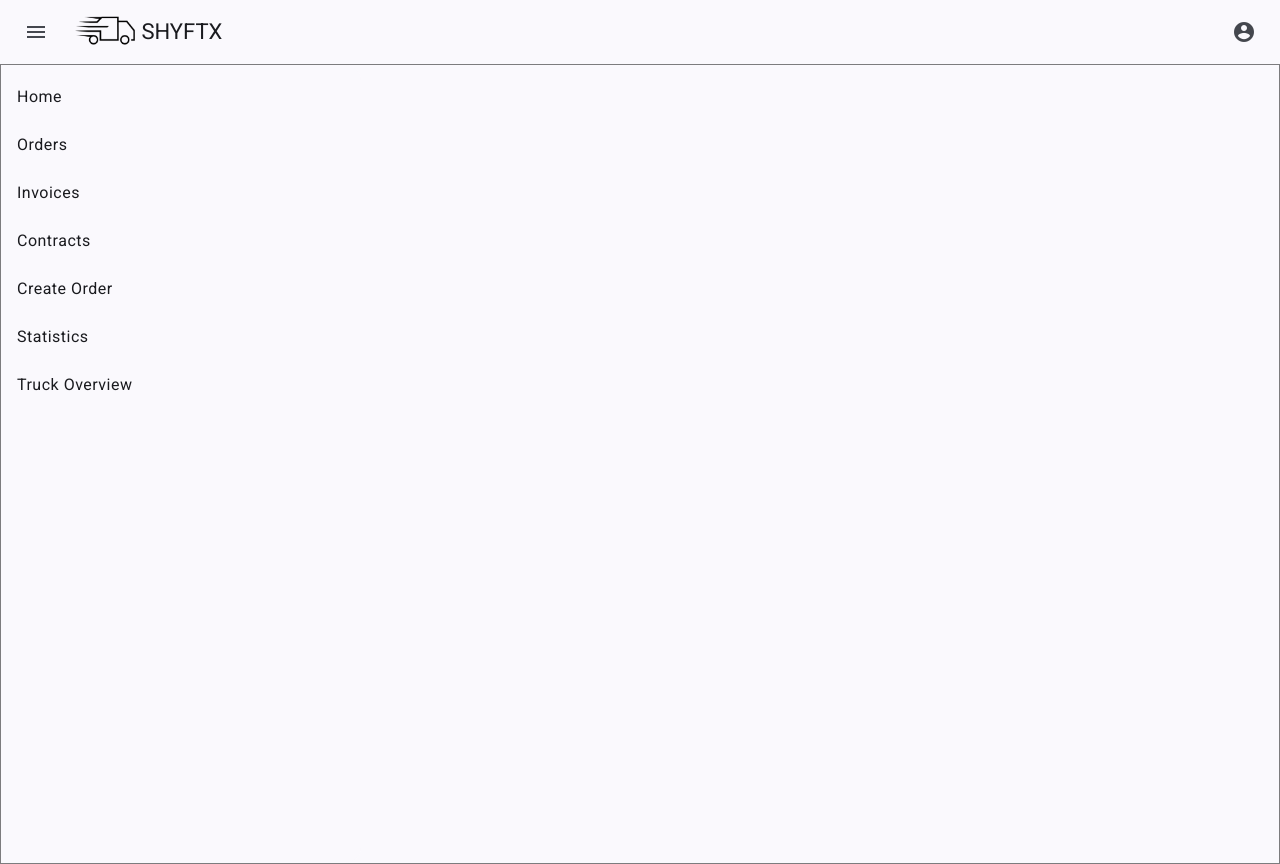
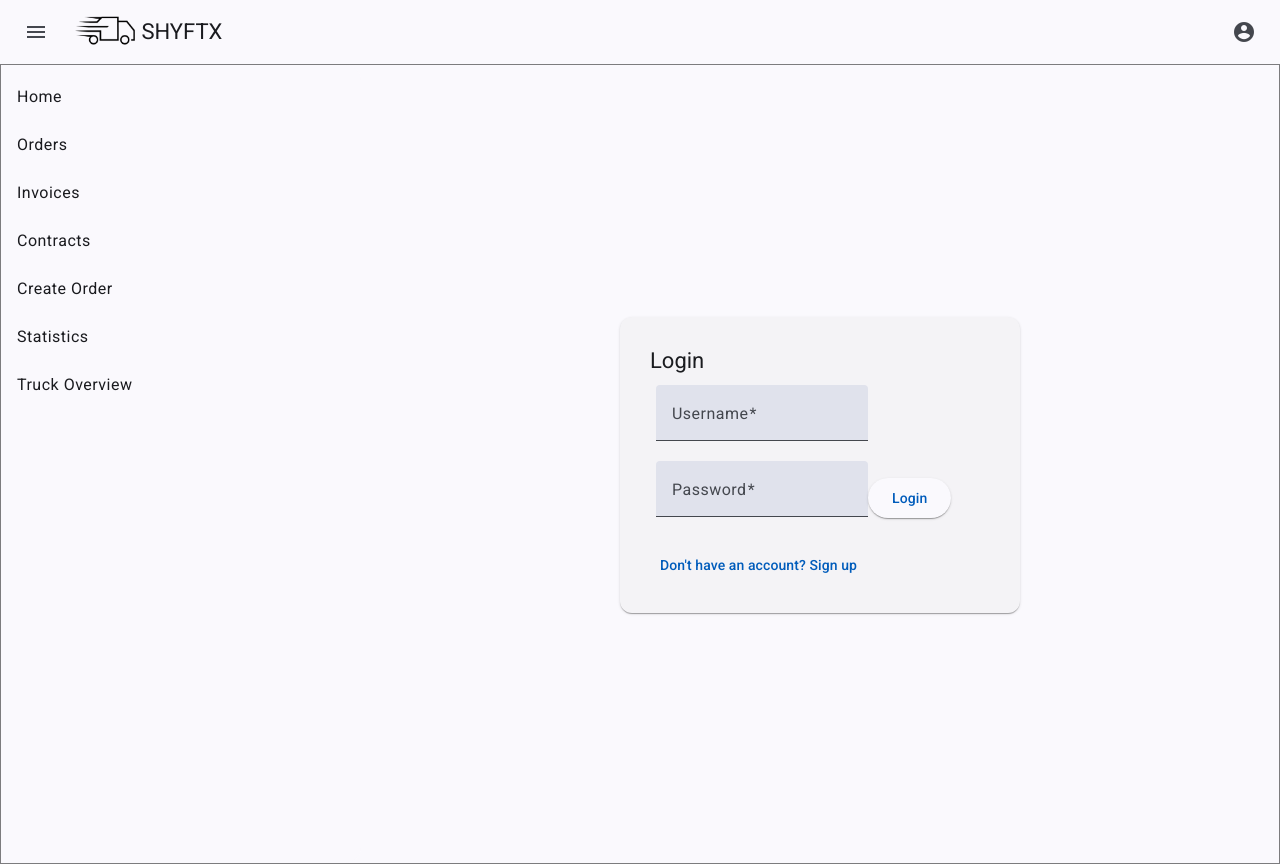
Before and after one commit to krutarth4/SHYFTX, an Angular app in the folder frontend/: page /login in a window 1280 px wide. Before the commit this address led to /. Built offline with nearby package versions, Linux system fonts and the light colour scheme.

Commit message:
#40 login component added

```diff
--- a/frontend/src/app/app.routes.ts
+++ b/frontend/src/app/app.routes.ts
@@ -31,6 +31,10 @@ export const routes: Routes = [
   {
     path:'farmer/trucks?options',
     loadComponent: () => import('./components/truck-options/truck-options.component').then(m => m.TruckOptionsComponent),
+  },
+  {
+    path:'login',
+    loadComponent: () => import('./components/login/login.component').then(m => m.LoginComponent),
   }
 
 ];
--- a/frontend/src/app/components/home/home.component.css
+++ b/frontend/src/app/components/home/home.component.css
@@ -339,3 +339,17 @@ body {
 .contact-form button:hover {
   background-color: #c0392b;
 }
+.image-container {
+  width: 100%;  /* or any specific width, like 50% or 300px */
+  height: auto;
+}
+.responsive-image{
+  width: 100%;
+  height: auto;
+
+}
+/*.image-home{*/
+/*  width: 600px;*/
+/*  height: 100%;*/
+/*  transform: scale(1.5);*/
+/*}*/
--- a/frontend/src/app/components/home/home.component.html
+++ b/frontend/src/app/components/home/home.component.html
@@ -101,3 +101,9 @@
     <button type="submit">Submit</button>
   </form>
 </div>
+
+<div class="image-container">
+  <div class="personal-image">
+    <img src="assets/home.jpeg" class="responsive-image">
+  </div>
+</div>
--- /dev/null
+++ b/frontend/src/app/components/login/login.component.css
@@ -0,0 +1,15 @@
+.login-container {
+  display: flex;
+  justify-content: center;
+  align-items: center;
+  height: 100vh;
+}
+
+mat-card {
+  width: 400px;
+  padding: 20px;
+}
+
+mat-card-title{
+  margin: 10px;
+}
--- /dev/null
+++ b/frontend/src/app/components/login/login.component.html
@@ -0,0 +1,22 @@
+
+<div class="login-container">
+  <mat-card>
+    <mat-card-title>Login</mat-card-title>
+    <mat-card-content>
+      <form [formGroup]="loginForm" (ngSubmit)="onSubmit()">
+        <mat-form-field appearance="fill">
+          <mat-label>Username</mat-label>
+          <input matInput formControlName="username" required>
+        </mat-form-field>
+        <mat-form-field appearance="fill">
+          <mat-label>Password</mat-label>
+          <input matInput type="password" formControlName="password" required>
+        </mat-form-field>
+        <button mat-raised-button color="primary" type="submit">Login</button>
+      </form>
+    </mat-card-content>
+    <mat-card-actions>
+      <a mat-button routerLink="/signup">Don't have an account? Sign up</a>
+    </mat-card-actions>
+  </mat-card>
+</div>
--- /dev/null
+++ b/frontend/src/app/components/login/login.component.ts
@@ -0,0 +1,36 @@
+import { Component } from '@angular/core';
+import {FormBuilder, FormGroup, ReactiveFormsModule, Validators} from "@angular/forms";
+import {MatButtonModule} from "@angular/material/button";
+import {MatInputModule} from "@angular/material/input";
+import {MatCardModule} from "@angular/material/card";
+
+@Component({
+  selector: 'app-login',
+  standalone: true,
+  imports: [MatInputModule,
+    MatButtonModule,
+    MatCardModule,
+    ReactiveFormsModule],
+  templateUrl: './login.component.html',
+  styleUrl: './login.component.css'
+})
+export class LoginComponent {
+  loginForm: FormGroup;
+
+  constructor(private fb: FormBuilder) {
+    this.loginForm = this.fb.group({
+      username: ['', Validators.required],
+      password: ['', Validators.required]
+    });
+  }
+
+  onSubmit() {
+    if (this.loginForm.valid) {
+      const { username, password } = this.loginForm.value;
+      // Perform login action
+      console.log('Username:', username);
+      console.log('Password:', password);
+    }
+  }
+
+}
```
Also changed, not shown: frontend/src/assets/home.jpeg (added), 1 other file (tests, documents, lock files or other folders).
